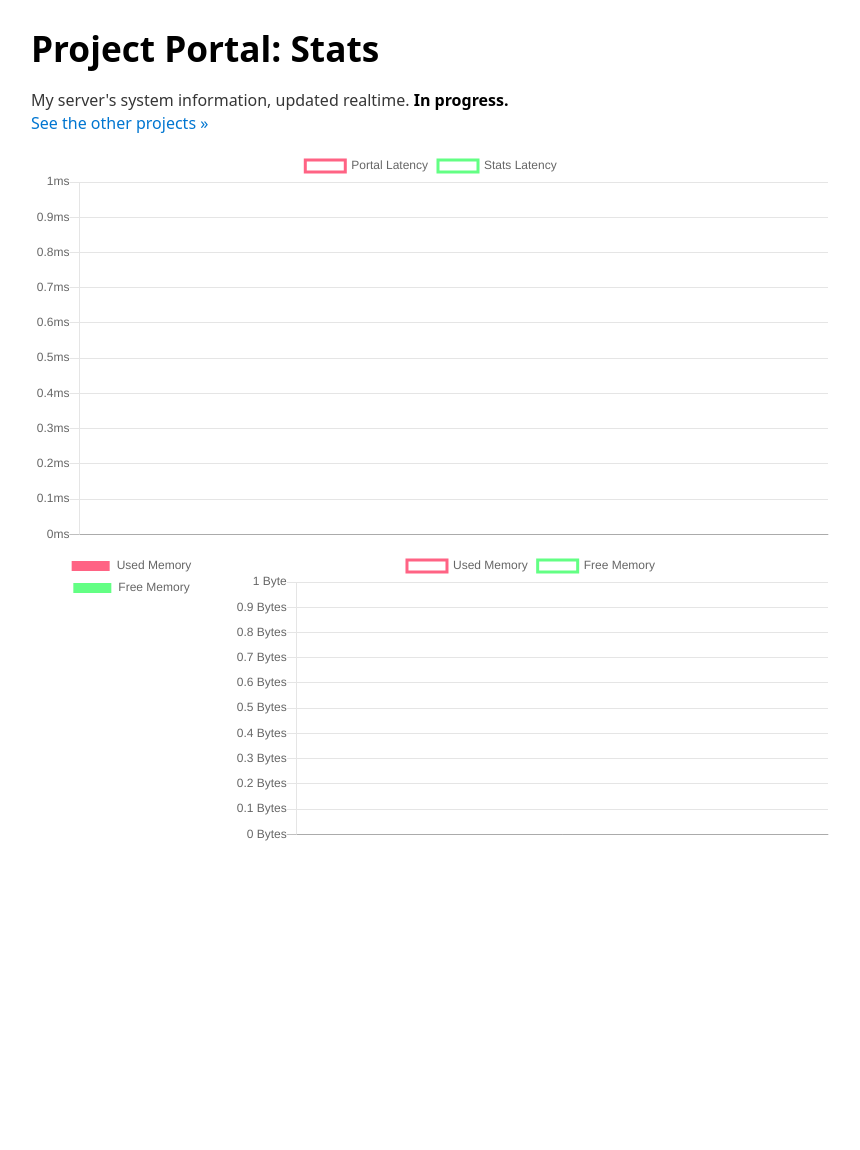
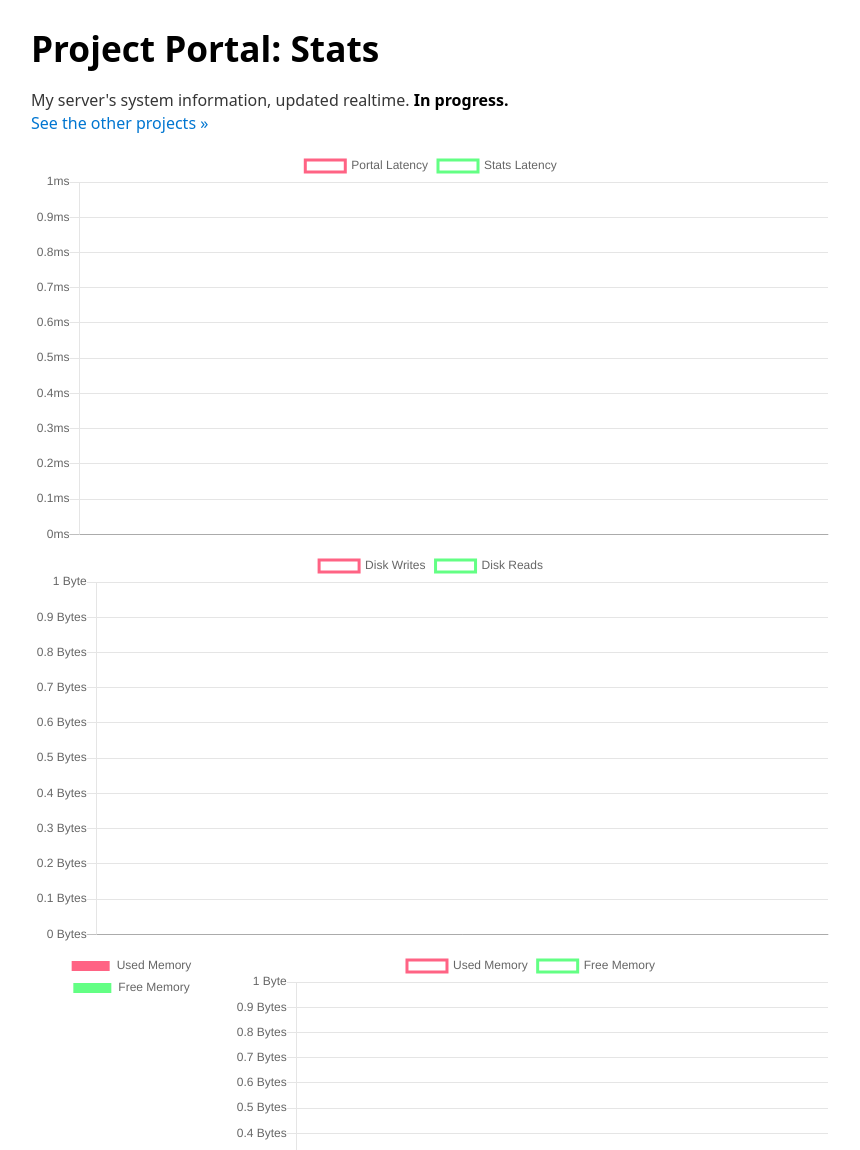
Before and after one commit to kognise/portal, a website: page stats/static/index.html in a window 1280 px wide. Shown: the top 1150 px of the page, without its empty margins (209-1069 px from the left). Before the commit the page ends 870 px from the top, so only its background shows below. Drawn offline with nearby package versions, Linux system fonts and the light colour scheme; no server answers.

Commit message:
Add disk io

```diff
--- a/stats/static/index.html
+++ b/stats/static/index.html
@@ -15,6 +15,7 @@
     </p>
 
     <canvas id='latency-chart'></canvas>
+    <canvas id='disk-chart'></canvas>
 
     <div class='container'>
       <div class='less'>
--- a/stats/static/script.js
+++ b/stats/static/script.js
@@ -88,8 +88,39 @@ const latencyChart = new Chart(document.getElementById('latency-chart'), {
   }
 })
 
+const diskChart = new Chart(document.getElementById('disk-chart'), {
+  type: 'line',
+  data: {
+    labels: [],
+    datasets: [{
+      label: 'Disk Writes',
+      backgroundColor: 'transparent',
+      borderColor: '#ff6384',
+      data: []
+    },
+    {
+      label: 'Disk Reads',
+      backgroundColor: 'transparent',
+      borderColor: '#63ff84',
+      data: []
+    }]
+  },
+  options: {
+    scales: {
+      yAxes: [{
+        ticks: {
+          callback(value) {
+            return formatBytes(value)
+          },
+          suggestedMin: 0
+        }
+      }]
+    }
+  }
+})
+
 const socket = io({ path: '/stats/io' })
-socket.on('stats', ({ usedMemory, freeMemory, portalLatency, statsLatency }) => {
+socket.on('stats', ({ usedMemory, freeMemory, portalLatency, statsLatency, readIo, writeIo }) => {
   console.log('> Got stats')
   const now = new Date().toLocaleTimeString()
 
@@ -116,7 +147,18 @@ socket.on('stats', ({ usedMemory, freeMemory, portalLatency, statsLatency }) =>
   latencyChart.data.datasets[0].data.push(portalLatency)
   latencyChart.data.datasets[1].data.push(statsLatency)
 
+  if (diskChart.data.datasets[0].data.length >= history) {
+    diskChart.data.labels.splice(0, 1)
+    diskChart.data.datasets[0].data.splice(0, 1)
+    diskChart.data.datasets[1].data.splice(0, 1)
+  }
+
+  diskChart.data.labels.push(now)
+  diskChart.data.datasets[0].data.push(writeIo)
+  diskChart.data.datasets[1].data.push(readIo)
+
   memoryChart.update()
   memoryPieChart.update()
   latencyChart.update()
+  diskChart.update()
 })
```
Also changed, not shown: stats/index.js (+7 -4 lines).
